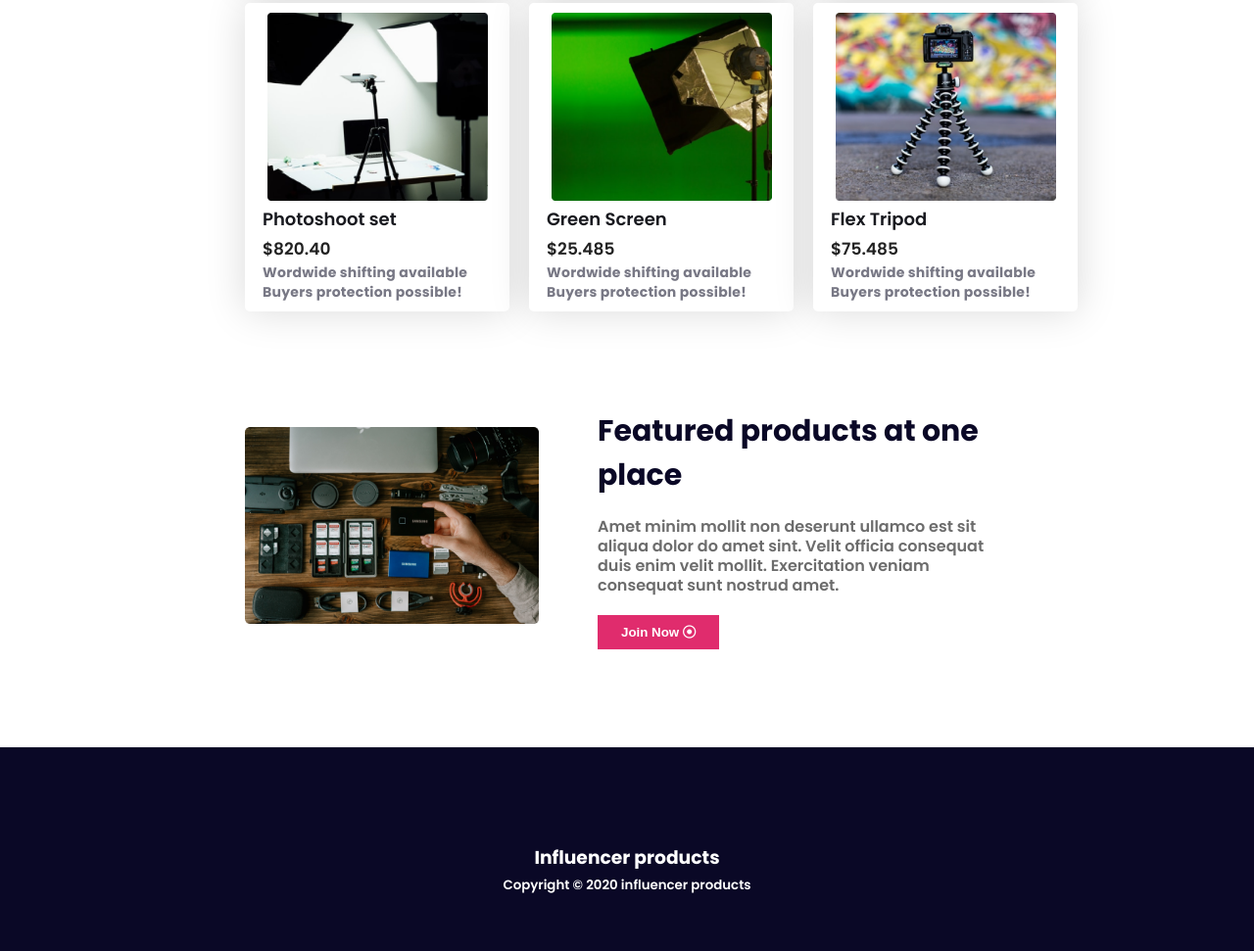
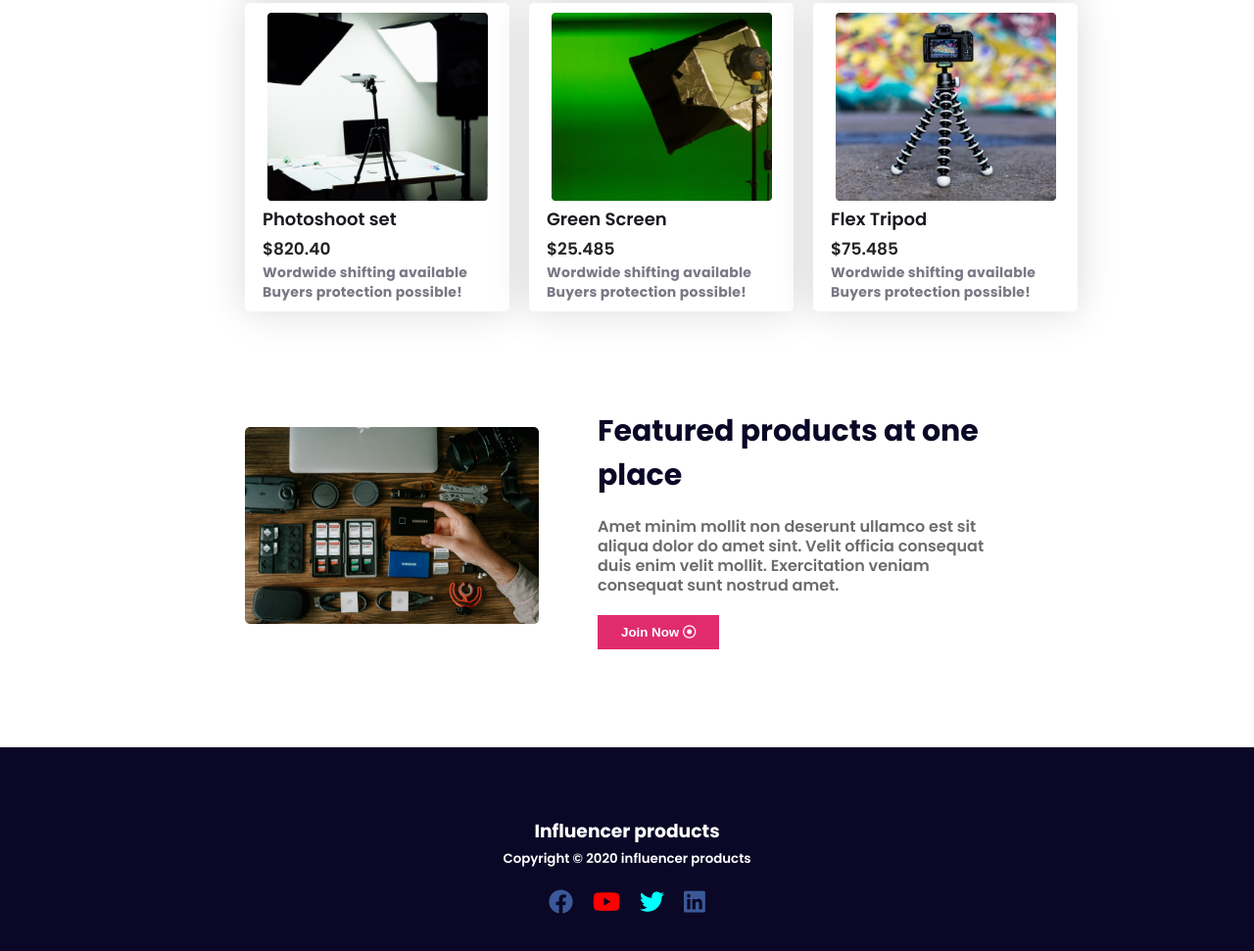
Before and after one commit to ashikurbd71/infulancer-website, a plain HTML site: page index.html in a window 1280 px wide. Shown: the part 1566-2537 px from the top of the page at 98% size. Drawn offline with Linux system fonts and the light colour scheme.

Commit message:
website done

```diff
--- a/index.html
+++ b/index.html
@@ -216,8 +216,16 @@
                     <h3>Influencer products</h3>
                     <small>Copyright © 2020  influencer products</small>
 
+                </div>
+<div class="footer-links">
 
-                </div>
+    <a href=""><i class="fa-brands fa-facebook" style="color: #3b5998 ;"></i></a>
+
+    <a href=""><i class="fa-brands fa-youtube" style="color: red;"></i></a>
+    <a href=""><i class="fa-brands fa-twitter" style="color: aqua;"></i></a>
+    <a href=""><i class="fa-brands fa-linkedin"  style="color: #3b5998;"></i></a>
+
+</div>
 
             </footer>
 
--- a/style/responsive.css
+++ b/style/responsive.css
@@ -109,7 +109,15 @@ width: 100%;
 
 .feature-text h3{
     font-size: 25px;
+
+
 }
+
+.footer-section{
+    margin-top: 100px;
+    height: 250px;
+}
+
 }
 
   /* tablate responsive */
--- a/style/style.css
+++ b/style/style.css
@@ -235,8 +235,20 @@ margin-bottom: 20px;
     color: white;
     justify-content: center;
     align-items: center;
+
 }
 
 .footer-div h3{
     text-align: center;
 }
+
+.footer-links{
+    margin-top: 15px;
+    display: flex;
+    justify-content: center;
+    gap: 20px;
+}
+
+.footer-links a{
+    font-size:25px;
+}
```
